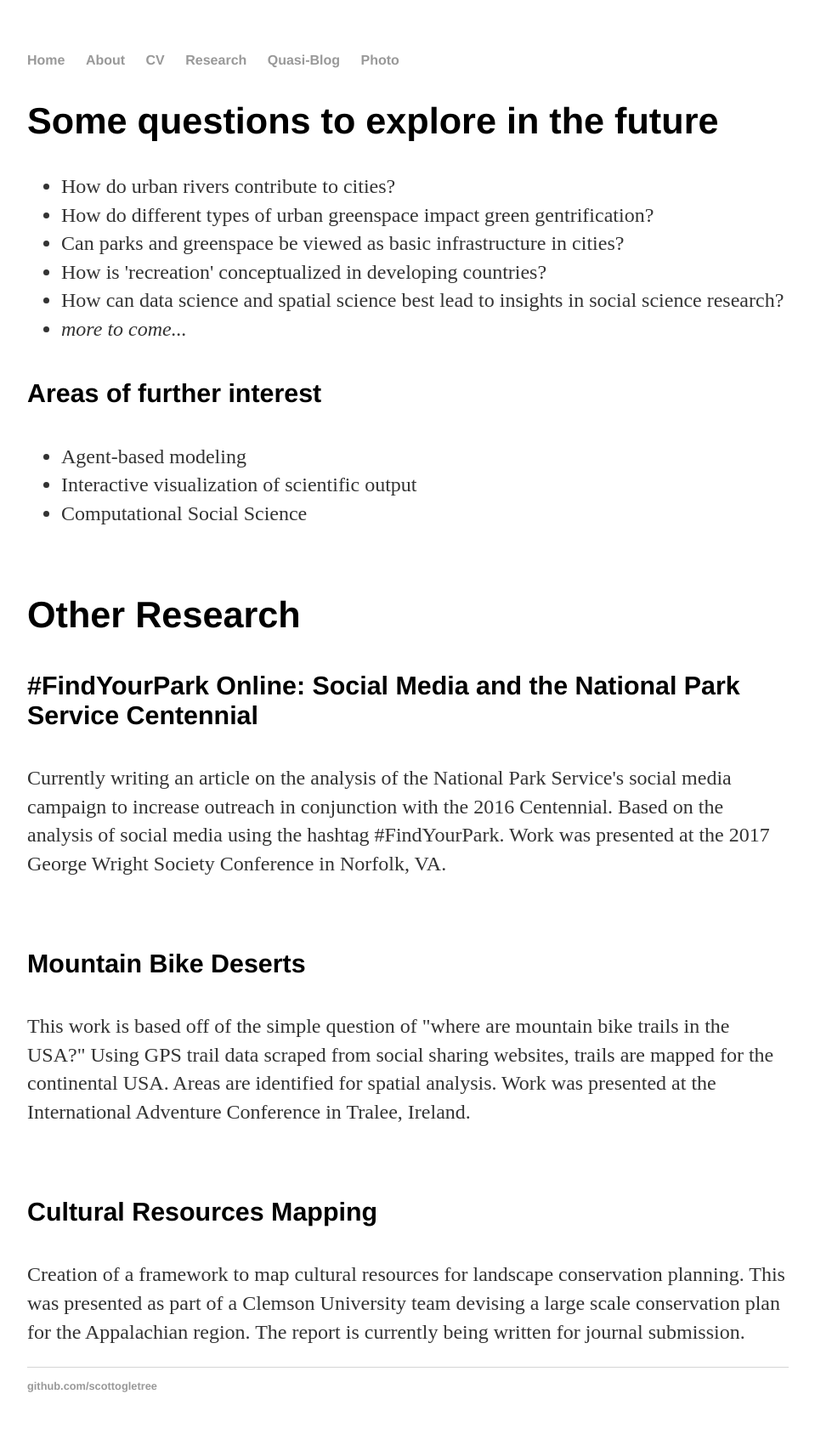
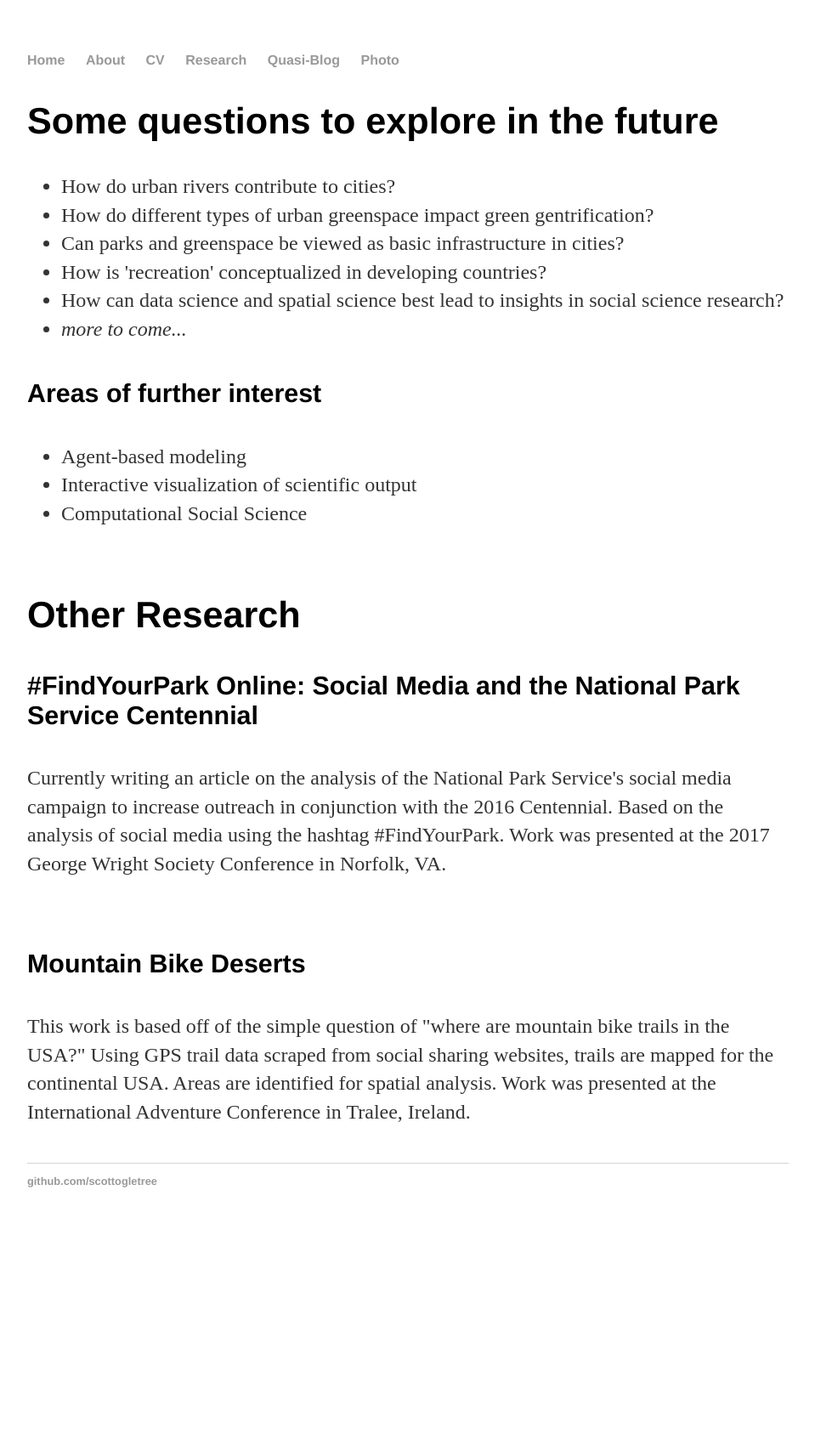
Before and after one commit to scottogletree/ogletrees.github.io, a Jekyll site: the page built from research/other_research.html, in a window 1280 px wide. Shown: the whole page at 85% size, without its empty margins (160-1119 px from the left). Built offline with Jekyll 4.4.1, drawn with Linux system fonts in a browser that asks for light colours; after the commit the page ends 1459 px from its top, so only the background shows below that.

Commit message:
Update other_research.html

```diff
--- a/research/other_research.html
+++ b/research/other_research.html
@@ -25,7 +25,5 @@ title: Research - Other - S Ogletree
 <p>Currently writing an article on the analysis of the National Park Service's social media campaign to increase outreach in conjunction with the 2016 Centennial. Based on the analysis of social media using the hashtag #FindYourPark. Work was presented at the 2017 George Wright Society Conference in Norfolk, VA.</p>
 <br>
 <h4>Mountain Bike Deserts</h4>
-<p>This work is based off of the simple question of "where are mountain bike trails in the USA?" Using GPS trail data scraped from social sharing websites, trails are mapped for the continental USA. Areas are identified for spatial analysis. Work was presented at the International Adventure Conference  in Tralee, Ireland.</p>
+<p>This work is based off of the simple question of "where are mountain bike trails in the USA?" Using GPS trail data scraped from social sharing websites, trails are mapped for the continental USA. Areas are identified for spatial analysis. Work was presented at the International Adventure Conference in Tralee, Ireland.</p>
 <br>
-<h4>Cultural Resources Mapping</h4>
-<p>Creation of a framework to map cultural resources for landscape conservation planning. This was presented as part of a Clemson University team devising a large scale conservation plan for the Appalachian region. The report is currently being written for journal submission.</p>
```
